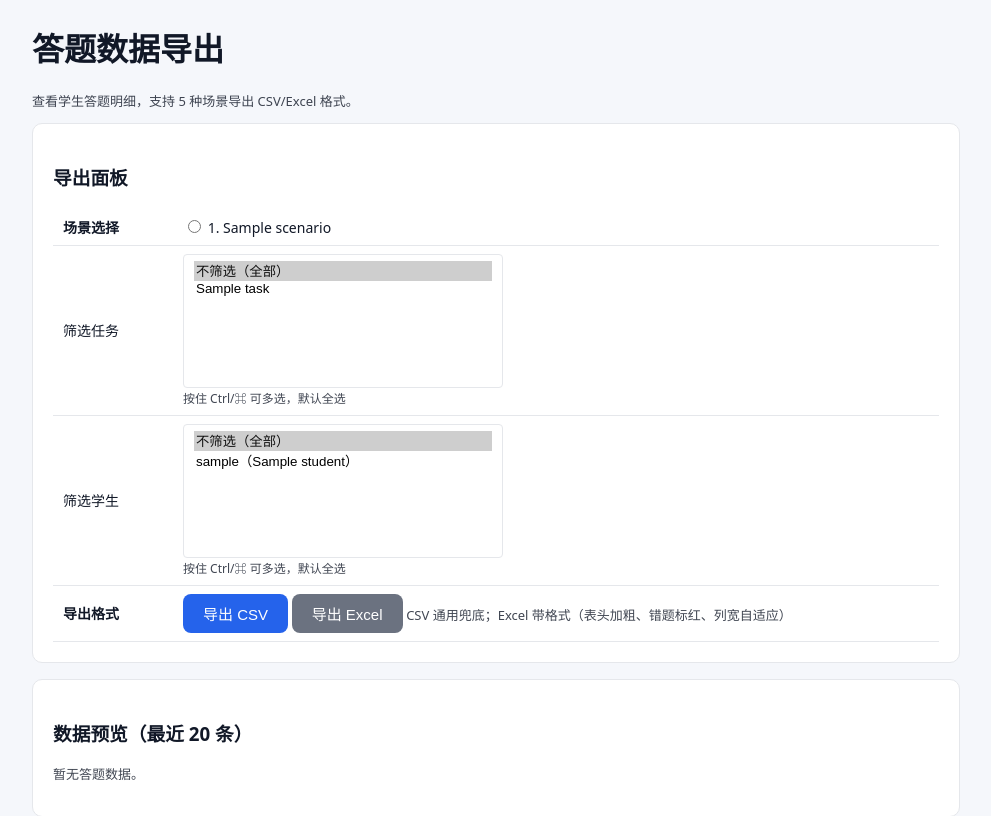
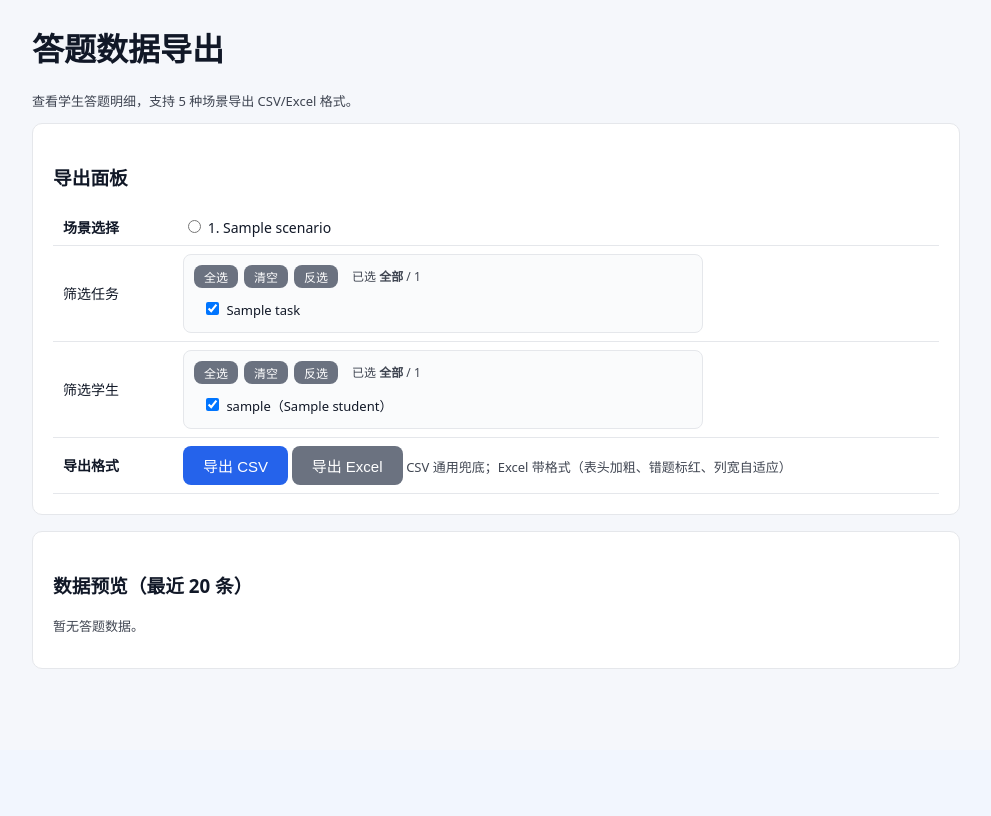
Before and after one commit to ming279/kemu1_exam, a Flask app: template app/templates/admin_answer_data.html in a window 1280 px wide. Shown: the part 50-866 px from the top of the page, without its empty margins (144-1135 px from the left). After the commit the page ends 719 px from the top, so only its background shows below. Run offline with Flask 3, Linux system fonts and the light colour scheme; the template is opened without the code that fills it: most values are stand-ins (such as "Sample title", 1, 10 or a date in 2020).

Commit message:
feat: 导出面板筛选改为复选框列表+全选/清空/反选按钮

```diff
--- a/app/templates/admin_answer_data.html
+++ b/app/templates/admin_answer_data.html
@@ -20,25 +20,45 @@
       <tr>
         <td><label>筛选任务</label></td>
         <td>
-          <select name="task" class="search-input" multiple size="6" style="width:320px;">
-            <option value="" selected>不筛选（全部）</option>
-            {% for t in tasks %}
-            <option value="{{ t.id }}">{{ t.title }}</option>
-            {% endfor %}
-          </select>
-          <br><span class="muted" style="font-size:12px;">按住 Ctrl/⌘ 可多选，默认全选</span>
+          <div class="check-group" id="task-group">
+            <div class="check-group-actions">
+              <button type="button" class="btn small secondary" data-action="all">全选</button>
+              <button type="button" class="btn small secondary" data-action="none">清空</button>
+              <button type="button" class="btn small secondary" data-action="inv">反选</button>
+              <span class="muted" style="font-size:12px;margin-left:8px;">已选 <b class="sel-count">全部</b> / {{ tasks|length }}</span>
+            </div>
+            <div class="check-group-list">
+              {% for t in tasks %}
+              <label class="check-item">
+                <input type="checkbox" name="task" value="{{ t.id }}" checked>
+                {{ t.title }}
+              </label>
+              {% endfor %}
+              {% if not tasks %}<span class="muted">暂无任务</span>{% endif %}
+            </div>
+          </div>
         </td>
       </tr>
       <tr>
         <td><label>筛选学生</label></td>
         <td>
-          <select name="student" class="search-input" multiple size="6" style="width:320px;">
-            <option value="" selected>不筛选（全部）</option>
-            {% for s in students %}
-            <option value="{{ s.id }}">{{ s.username }}（{{ s.real_name or '未填姓名' }}）</option>
-            {% endfor %}
-          </select>
-          <br><span class="muted" style="font-size:12px;">按住 Ctrl/⌘ 可多选，默认全选</span>
+          <div class="check-group" id="student-group">
+            <div class="check-group-actions">
+              <button type="button" class="btn small secondary" data-action="all">全选</button>
+              <button type="button" class="btn small secondary" data-action="none">清空</button>
+              <button type="button" class="btn small secondary" data-action="inv">反选</button>
+              <span class="muted" style="font-size:12px;margin-left:8px;">已选 <b class="sel-count">全部</b> / {{ students|length }}</span>
+            </div>
+            <div class="check-group-list">
+              {% for s in students %}
+              <label class="check-item">
+                <input type="checkbox" name="student" value="{{ s.id }}" checked>
+                {{ s.username }}{% if s.real_name %}（{{ s.real_name }}）{% endif %}
+              </label>
+              {% endfor %}
+              {% if not students %}<span class="muted">暂无学生</span>{% endif %}
+            </div>
+          </div>
         </td>
       </tr>
       <tr>
@@ -81,4 +101,50 @@
   <p class="muted">仅显示前 20 条，导出可获得全部数据。</p>
   {% endif %}
 </div>
+
+<style>
+.check-group { border:1px solid #e5e7eb; border-radius:8px; padding:10px; background:#fafbfc; max-width:520px; }
+.check-group-actions { margin-bottom:8px; display:flex; align-items:center; gap:6px; flex-wrap:wrap; }
+.check-group-actions .btn { padding:3px 10px; font-size:12px; }
+.check-group-list { max-height:180px; overflow-y:auto; display:flex; flex-wrap:wrap; gap:4px 14px; align-content:flex-start; }
+.check-item { font-size:13px; padding:3px 8px; border-radius:4px; cursor:pointer; white-space:nowrap; }
+.check-item:hover { background:#eff6ff; }
+.check-item input { margin-right:4px; }
+</style>
+<script>
+/* 复选框组：全选/清空/反选 + 计数 */
+document.querySelectorAll('.check-group').forEach(function(group) {
+  var box = group.querySelectorAll('input[type=checkbox]');
+  var countEl = group.querySelector('.sel-count');
+  function update() {
+    var checked = group.querySelectorAll('input[type=checkbox]:checked').length;
+    countEl.textContent = checked === box.length ? '全部' : checked;
+  }
+  group.querySelectorAll('.check-group-actions .btn').forEach(function(btn) {
+    btn.addEventListener('click', function() {
+      var action = btn.dataset.action;
+      box.forEach(function(cb) {
+        if (action === 'all') cb.checked = true;
+        else if (action === 'none') cb.checked = false;
+        else if (action === 'inv') cb.checked = !cb.checked;
+      });
+      update();
+    });
+  });
+  box.forEach(function(cb) { cb.addEventListener('change', update); });
+  update();
+});
+/* 提交时：如果全部勾上则不发参数（后端空列表=全部）；如果全清空也不发 */
+document.getElementById('export-form').addEventListener('submit', function() {
+  ['task', 'student'].forEach(function(name) {
+    var group = document.querySelector('input[name="' + name + '"]').closest('.check-group');
+    var boxes = group.querySelectorAll('input[type=checkbox]');
+    var allChecked = Array.from(boxes).every(function(cb){return cb.checked;});
+    var noneChecked = Array.from(boxes).every(function(cb){return !cb.checked;});
+    if (allChecked || noneChecked) {
+      boxes.forEach(function(cb){ cb.disabled = true; });
+    }
+  });
+});
+</script>
 {% endblock %}
```
